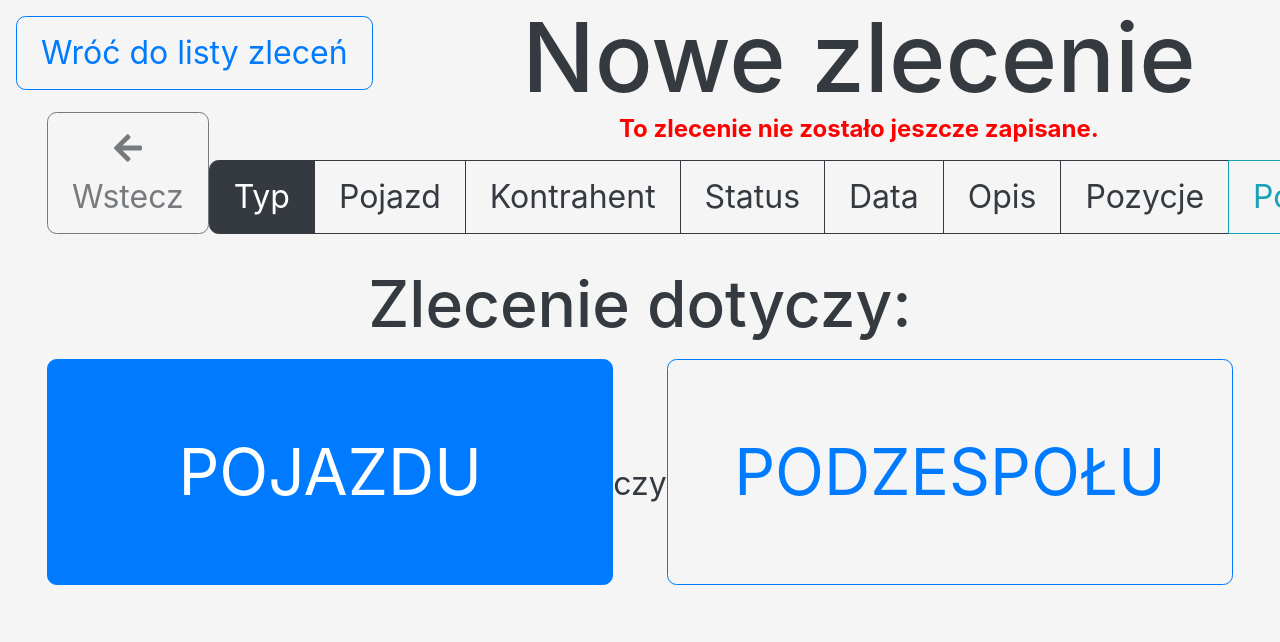
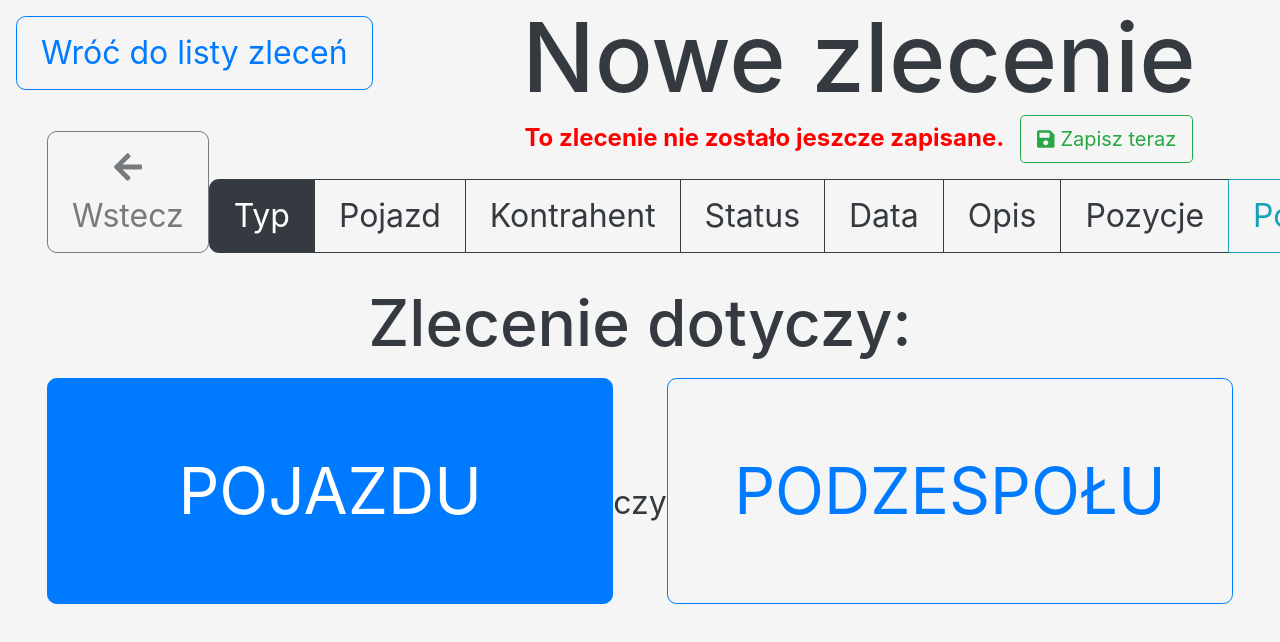
Before and after one commit to karpiq24/django-klima-kar, a React app in the folder tiles/: page /tiles/zlecenia/nowe in a window 1280 px wide. Shown: the top 642 px of the page. Built offline with nearby package versions, Linux system fonts and the light colour scheme; the HTML template or start-up script is replaced by a standard one.

Commit message:
tiles commission form improvements

```diff
--- a/tiles/src/components/commission/CommissionForm.js
+++ b/tiles/src/components/commission/CommissionForm.js
@@ -163,6 +163,14 @@ const CommissionForm = (props) => {
             text: "Popraw wprowadzone dane.",
             toast: true,
         });
+
+        if (newErrors.commission_type) return goToStep(1);
+        if (newErrors.component || newErrors.vehicle || newErrors.vc_name) return goToStep(2);
+        if (newErrors.contractor) return goToStep(3);
+        if (newErrors.status) return goToStep(4);
+        if (newErrors.start_date || newErrors.end_date) return goToStep(5);
+        if (newErrors.desc) return goToStep(6);
+        if (newErrors.items) return goToStep(7);
     };
 
     const [addCommission] = useMutation(ADD_COMMISSION, {
@@ -275,6 +283,16 @@ const CommissionForm = (props) => {
                 ...commission.items.slice(index + 1),
             ],
         });
+
+        if (errors.items && errors.items[index]) {
+            setErrors({
+                ...errors,
+                items: {
+                    ...errors.items,
+                    [index]: undefined,
+                },
+            });
+        }
     };
 
     const handleAddItem = (item) => {
@@ -288,6 +306,10 @@ const CommissionForm = (props) => {
         setCommission({
             ...commission,
             items: [...commission.items.slice(0, index), ...commission.items.slice(index + 1)],
+        });
+        setErrors({
+            ...errors,
+            items: undefined,
         });
     };
 
@@ -350,7 +372,19 @@ const CommissionForm = (props) => {
                     <div className="text-center">
                         <h1>
                             {id ? `Edycja zlecenia ${id}` : "Nowe zlecenie"}
-                            {id ? null : <p className="new-alert">To zlecenie nie zostało jeszcze zapisane.</p>}
+                            {id ? null : (
+                                <p className="new-alert d-flex align-items-baseline justify-content-center">
+                                    To zlecenie nie zostało jeszcze zapisane.
+                                    <Button
+                                        className="flex-align-end ml-3"
+                                        variant="outline-success"
+                                        size="lg"
+                                        onClick={handleSubmit}
+                                    >
+                                        <FontAwesomeIcon icon={faSave} /> Zapisz teraz
+                                    </Button>
+                                </p>
+                            )}
                         </h1>
                         <ButtonGroup>
                             <Button
@@ -530,7 +564,12 @@ const CommissionForm = (props) => {
                     <CommissionSummary currentStep={currentStep} commission={commission} onChange={handleChanges} />
 
                     {currentStep === STEP_COUNT && id === undefined ? (
-                        <Button className="flex-align-end mt-4" variant="outline-success" size="xxl" onClick={handleSubmit}>
+                        <Button
+                            className="flex-align-end mt-4"
+                            variant="outline-success"
+                            size="xxl"
+                            onClick={handleSubmit}
+                        >
                             <FontAwesomeIcon icon={faSave} /> Zapisz
                         </Button>
                     ) : null}
```
Also changed, not shown: 1 other file (tests, documents, lock files or other folders).
